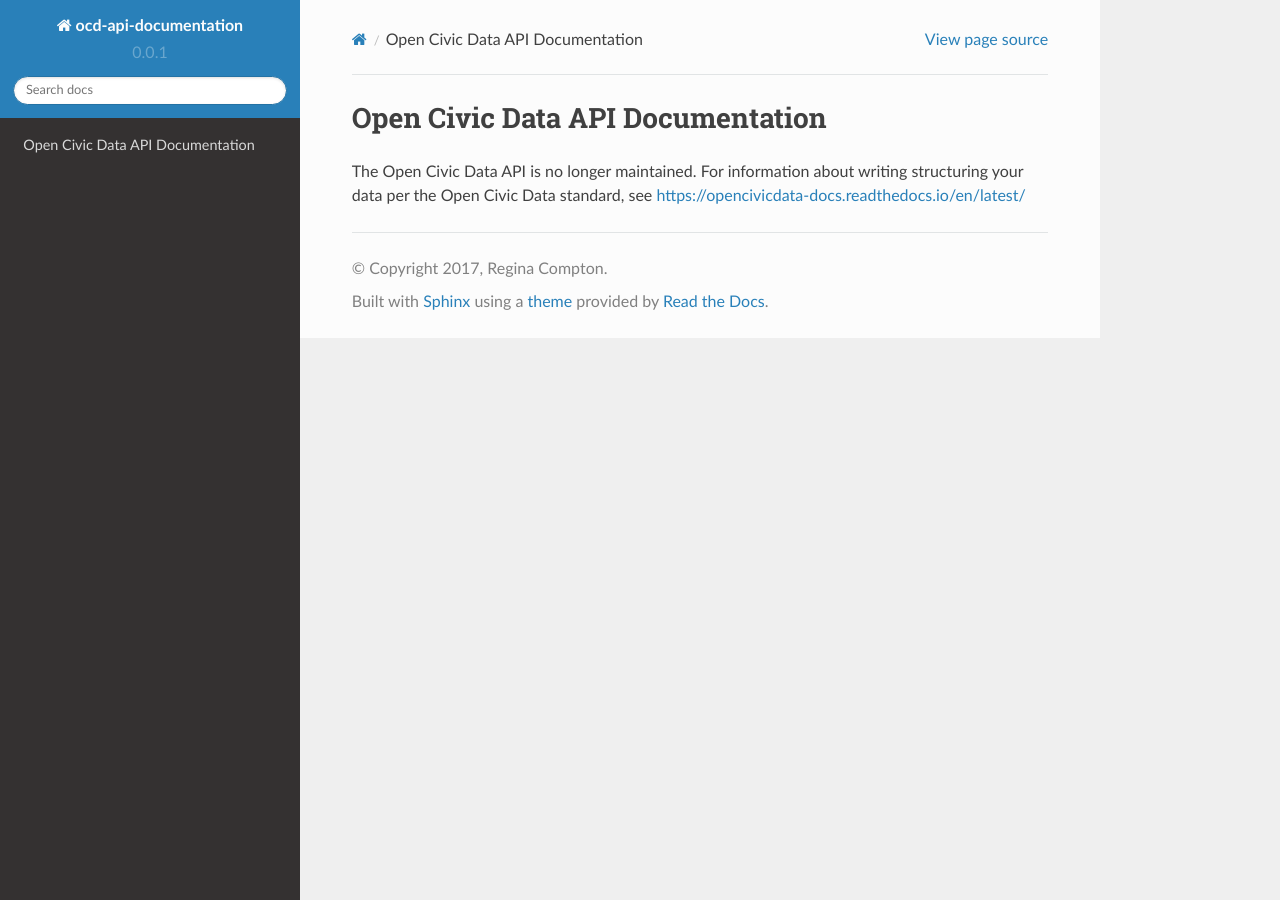
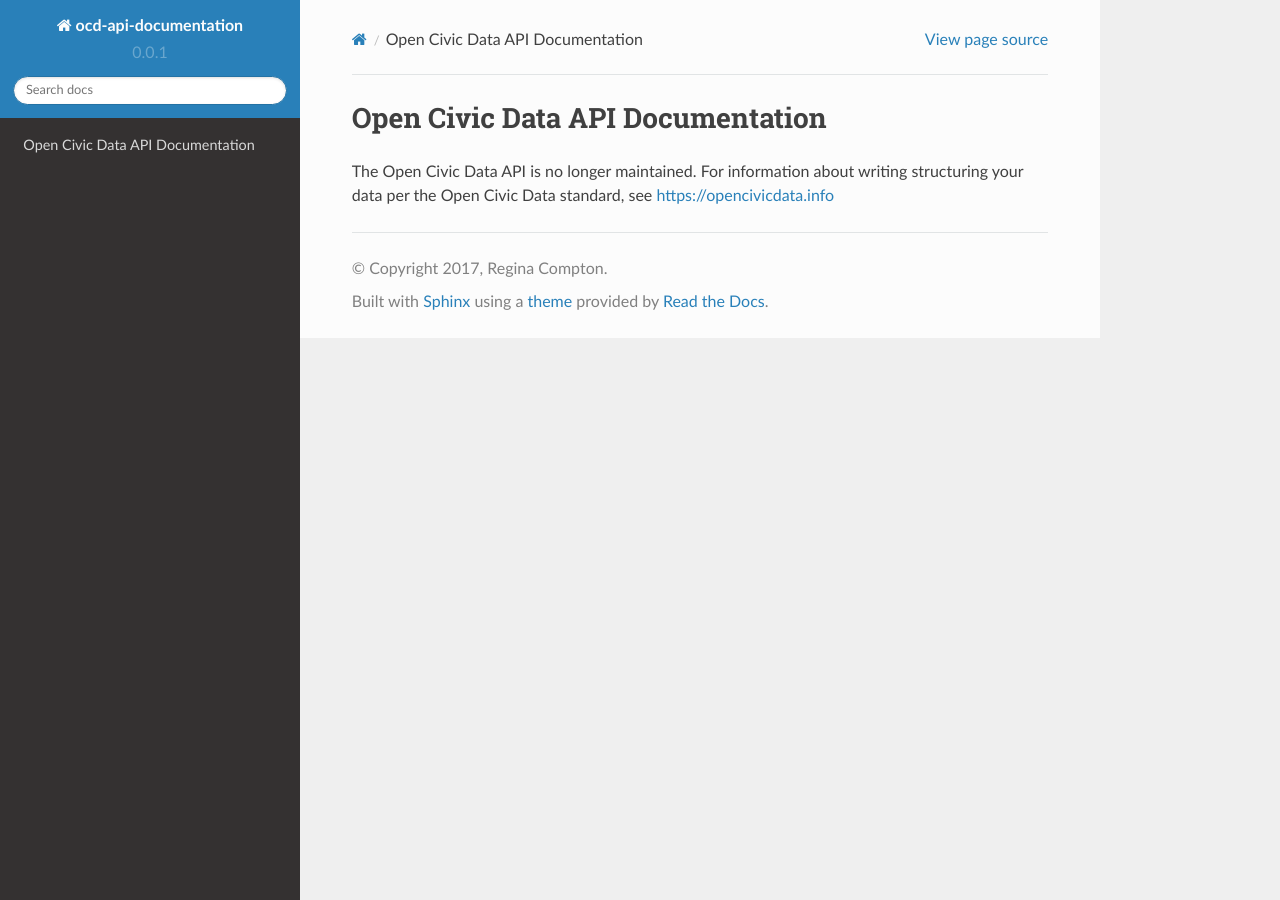
Before and after one commit to datamade/ocd-api-documentation, a Sphinx documentation site: the page built from docs/index.rst, in a window 1280 px wide. Built offline with Sphinx 7.4.7 and the Read the Docs theme 2.0.0, drawn with Linux system fonts in a browser that asks for light colours; some of the changed lines change nothing that is shown.

Commit message:
Update index.rst

```diff
--- a/docs/index.rst
+++ b/docs/index.rst
@@ -8,5 +8,4 @@ Open Civic Data API Documentation
 =================================
 
 The Open Civic Data API is no longer maintained. For information about writing
-structuring your data per the Open Civic Data standard, see
-https://opencivicdata-docs.readthedocs.io/en/latest/
+structuring your data per the Open Civic Data standard, see https://opencivicdata.info
```
